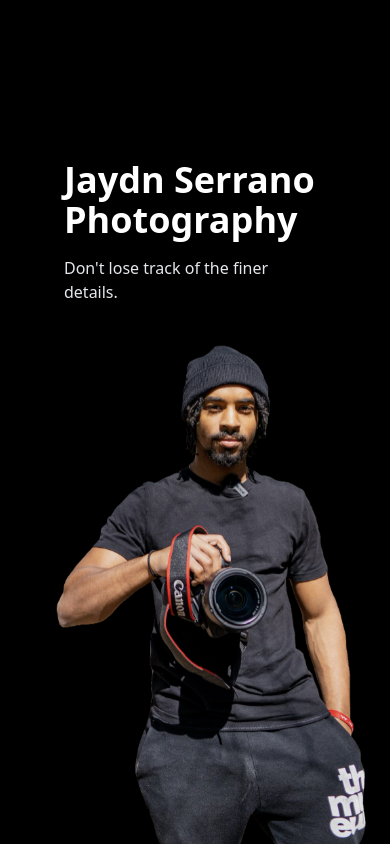
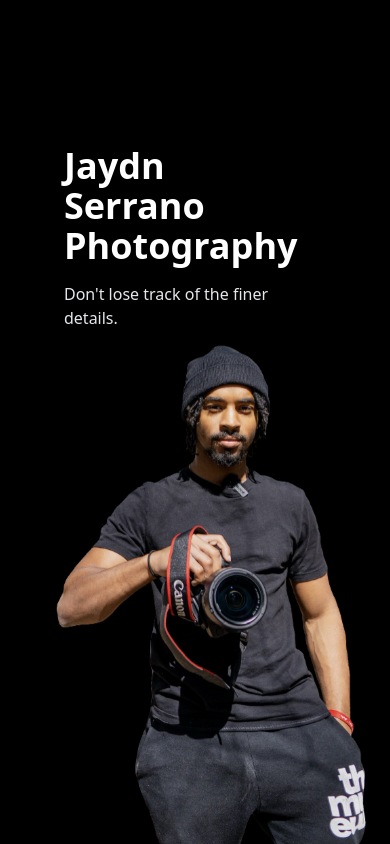
Before and after one commit to connoraleks/JaydnSerrano-Frontend, a React (Create React App) app in the folder frontend/: page / in a window 390 px wide. Built offline with nearby package versions, Linux system fonts and the light colour scheme.

Commit message:
bug: mobile responsiveness

```diff
--- a/frontend/src/components/Home.jsx
+++ b/frontend/src/components/Home.jsx
@@ -1,9 +1,9 @@
 const Home = ({home}) => {
     return (
         <div ref={home} className="h-screen w-full relative overflow-hidden box-border">
-            <div className="w-full mt-20 sm:mt-24 md:mt-0 sm:w-1/2 h-full flex flex-col justify-start xl:justify-center p-16 lg:ml-12 xl:ml-24" style={{transition: "all 0.55s ease"}}>
+            <div className="w-full sm:w-1/2 h-full flex flex-col justify-center pl-16 pr-20 lg:ml-12 pb-96 xl:pb-48 2xl:pb-0" style={{transition: "all 0.55s ease"}}>
                 <h1 className="text-4xl lg:text-5xl xl:text-6xl my-4 font-bold text-white w-fit" style={{transition: "all 0.5s ease"}} >Jaydn Serrano Photography</h1>
-                <p className="text-md lg:text-lg xl:text-xl text-gray-200 pr-4 w-fit" style={{transition: "all 0.5s ease"}} >Don't lose track of the finer details.</p>
+                <p className="text-md lg:text-lg xl:text-xl text-gray-200 pr-4 w-fit line-" style={{transition: "all 0.5s ease"}} >Don't lose track of the finer details.</p>
             </div>
             <img className="h-3/5 md:h-4/5 w-max absolute -z-10 left-0 right-0 bottom-0 ml-auto mr-4 lg:mr-32 xl:mr-48" style={{transition: "all 0.55s ease", maxWidth: "85%"}} src={process.env.PUBLIC_URL + '/assets/home.png'}  alt="jaydn headshot"/>
         </div>
```
